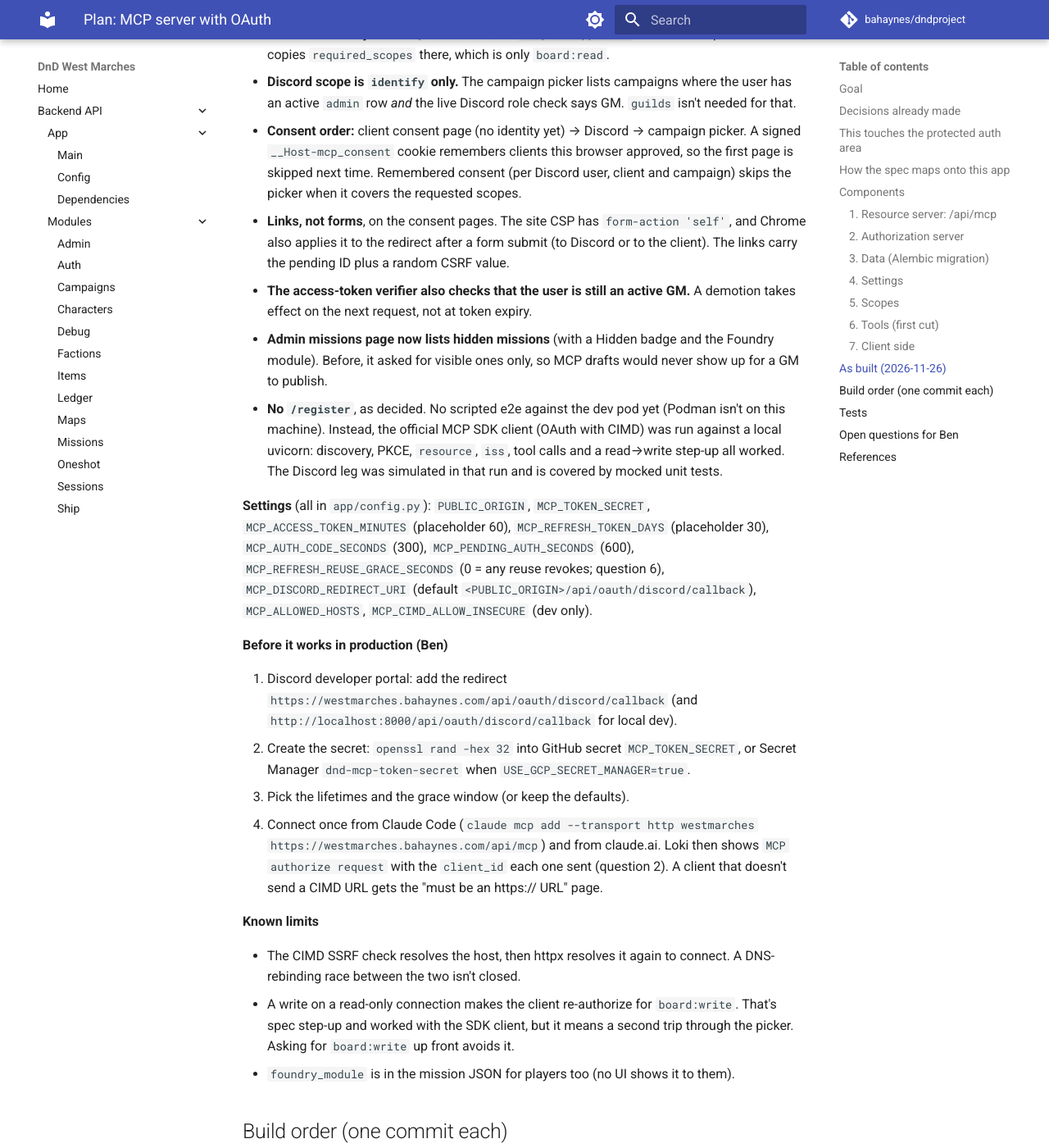
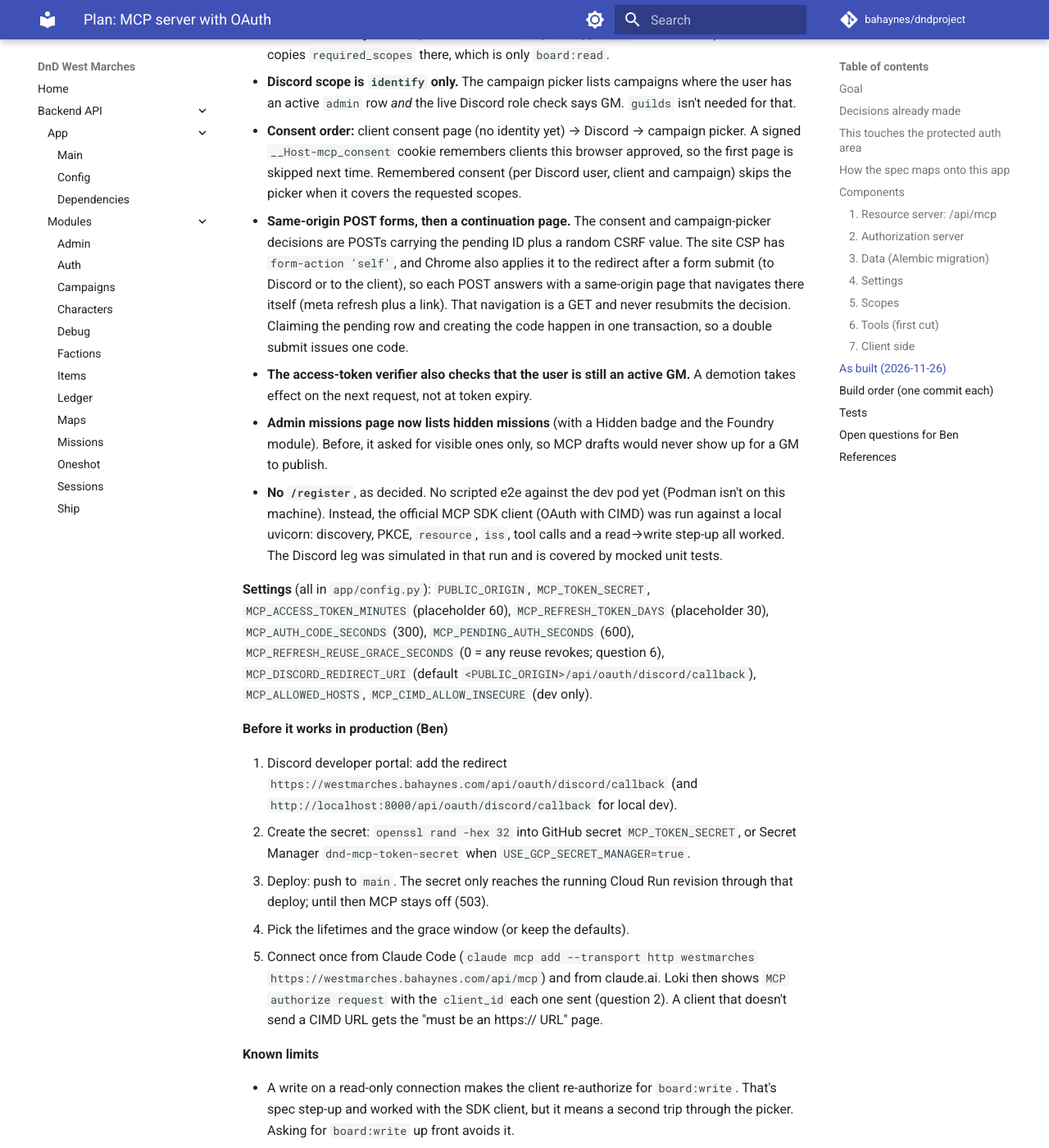
Before and after one commit to bahaynes/dndproject, an MkDocs documentation site: the page built from docs/plans/mcp-oauth.md, in a window 1280 px wide and 1400 px high, scrolled down 7302 px. Shown: the whole window at 82% size. Built offline with MkDocs 1.6.1 and Material for MkDocs 9.7.7, drawn with Linux system fonts in a browser that asks for light colours; comment, search, counter and statistics services are not loaded; some of the changed text lies outside the part shown.

Commit message:
docs(mcp): deploy step after the secret, E2E against staging/prod, as-built POST consent
Co-Authored-By: Claude Opus 5.5 <noreply@anthropic.com>
Claude-Session: https://claude.ai/code/session_01VzawFKYJheCrAVM9doW2dy

```diff
--- a/docs/plans/mcp-oauth.md
+++ b/docs/plans/mcp-oauth.md
@@ -148,7 +148,7 @@ Code: `backend/app/modules/oauth/` (authorization server), `backend/app/modules/
 - **PRM is served by FastAPI, not the SDK**, so `scopes_supported` lists both scopes. The SDK copies `required_scopes` there, which is only `board:read`.
 - **Discord scope is `identify` only.** The campaign picker lists campaigns where the user has an active `admin` row *and* the live Discord role check says GM. `guilds` isn't needed for that.
 - **Consent order:** client consent page (no identity yet) → Discord → campaign picker. A signed `__Host-mcp_consent` cookie remembers clients this browser approved, so the first page is skipped next time. Remembered consent (per Discord user, client and campaign) skips the picker when it covers the requested scopes.
-- **Links, not forms**, on the consent pages. The site CSP has `form-action 'self'`, and Chrome also applies it to the redirect after a form submit (to Discord or to the client). The links carry the pending ID plus a random CSRF value.
+- **Same-origin POST forms, then a continuation page.** The consent and campaign-picker decisions are POSTs carrying the pending ID plus a random CSRF value. The site CSP has `form-action 'self'`, and Chrome also applies it to the redirect after a form submit (to Discord or to the client), so each POST answers with a same-origin page that navigates there itself (meta refresh plus a link). That navigation is a GET and never resubmits the decision. Claiming the pending row and creating the code happen in one transaction, so a double submit issues one code.
 - **The access-token verifier also checks that the user is still an active GM.** A demotion takes effect on the next request, not at token expiry.
 - **Admin missions page now lists hidden missions** (with a Hidden badge and the Foundry module). Before, it asked for visible ones only, so MCP drafts would never show up for a GM to publish.
 - **No `/register`**, as decided. No scripted e2e against the dev pod yet (Podman isn't on this machine). Instead, the official MCP SDK client (OAuth with CIMD) was run against a local uvicorn: discovery, PKCE, `resource`, `iss`, tool calls and a read→write step-up all worked. The Discord leg was simulated in that run and is covered by mocked unit tests.
@@ -159,12 +159,12 @@ Code: `backend/app/modules/oauth/` (authorization server), `backend/app/modules/
 
 1. Discord developer portal: add the redirect `https://westmarches.bahaynes.com/api/oauth/discord/callback` (and `http://localhost:8000/api/oauth/discord/callback` for local dev).
 2. Create the secret: `openssl rand -hex 32` into GitHub secret `MCP_TOKEN_SECRET`, or Secret Manager `dnd-mcp-token-secret` when `USE_GCP_SECRET_MANAGER=true`.
-3. Pick the lifetimes and the grace window (or keep the defaults).
-4. Connect once from Claude Code (`claude mcp add --transport http westmarches https://westmarches.bahaynes.com/api/mcp`) and from claude.ai. Loki then shows `MCP authorize request` with the `client_id` each one sent (question 2). A client that doesn't send a CIMD URL gets the "must be an https:// URL" page.
+3. Deploy: push to `main`. The secret only reaches the running Cloud Run revision through that deploy; until then MCP stays off (503).
+4. Pick the lifetimes and the grace window (or keep the defaults).
+5. Connect once from Claude Code (`claude mcp add --transport http westmarches https://westmarches.bahaynes.com/api/mcp`) and from claude.ai. Loki then shows `MCP authorize request` with the `client_id` each one sent (question 2). A client that doesn't send a CIMD URL gets the "must be an https:// URL" page.
 
 **Known limits**
 
-- The CIMD SSRF check resolves the host, then httpx resolves it again to connect. A DNS-rebinding race between the two isn't closed.
 - A write on a read-only connection makes the client re-authorize for `board:write`. That's spec step-up and worked with the SDK client, but it means a second trip through the picker. Asking for `board:write` up front avoids it.
 - `foundry_module` is in the mission JSON for players too (no UI shows it to them).
 
@@ -176,7 +176,7 @@ Code: `backend/app/modules/oauth/` (authorization server), `backend/app/modules/
 4. `/token` (code and refresh with rotation and reuse detection) and `/revoke`.
 5. Mount `MCPServer` with the verifier, `transport_security` and stateless mode; Caddy `.well-known` routing; read tools.
 6. Write tools, the admin re-check, and the forced-hidden rule.
-7. E2E: a scripted OAuth client (PKCE, CIMD from a local fixture URL) against the dev pod, then a real connect from Claude Code against a preview deploy.
+7. E2E: a scripted OAuth client (PKCE, CIMD from a local fixture URL) against the dev pod, then a real connect from Claude Code against staging or production, with MCP enabled and the Discord callback registered there. Not a PR preview: MCP is off on previews and they have no registered Discord redirect.
 
 ## Tests
 
```
